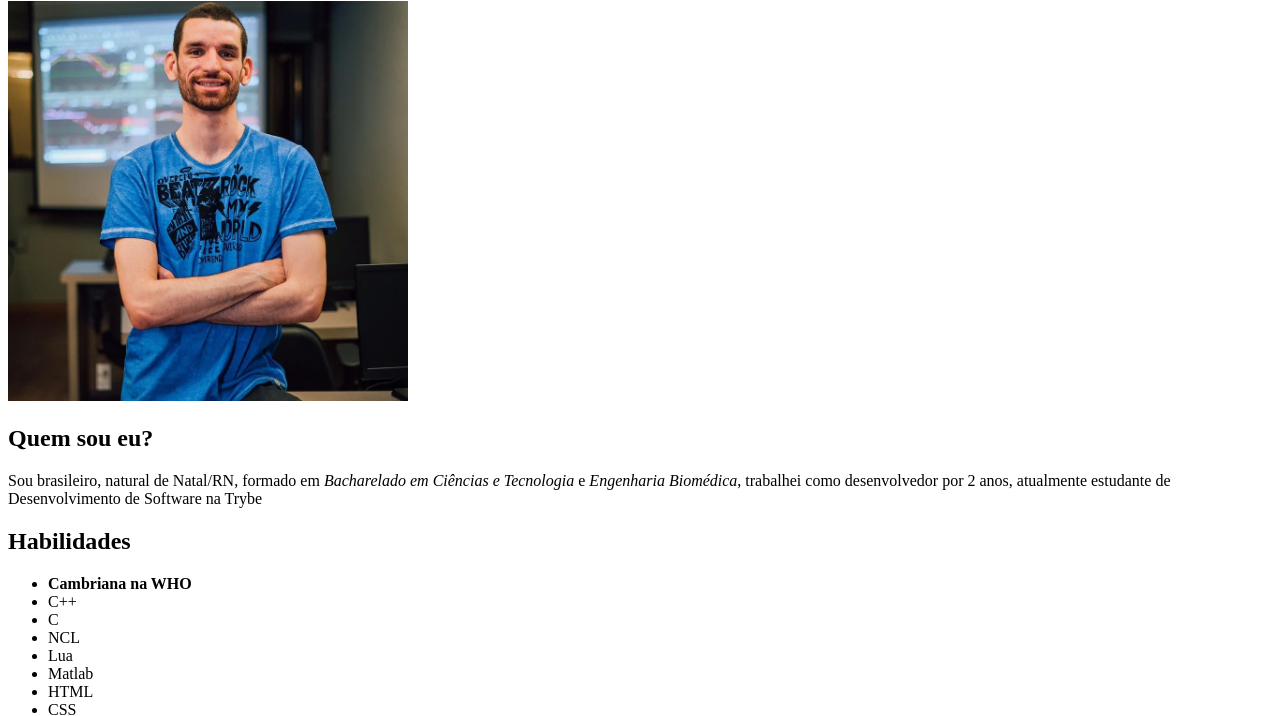
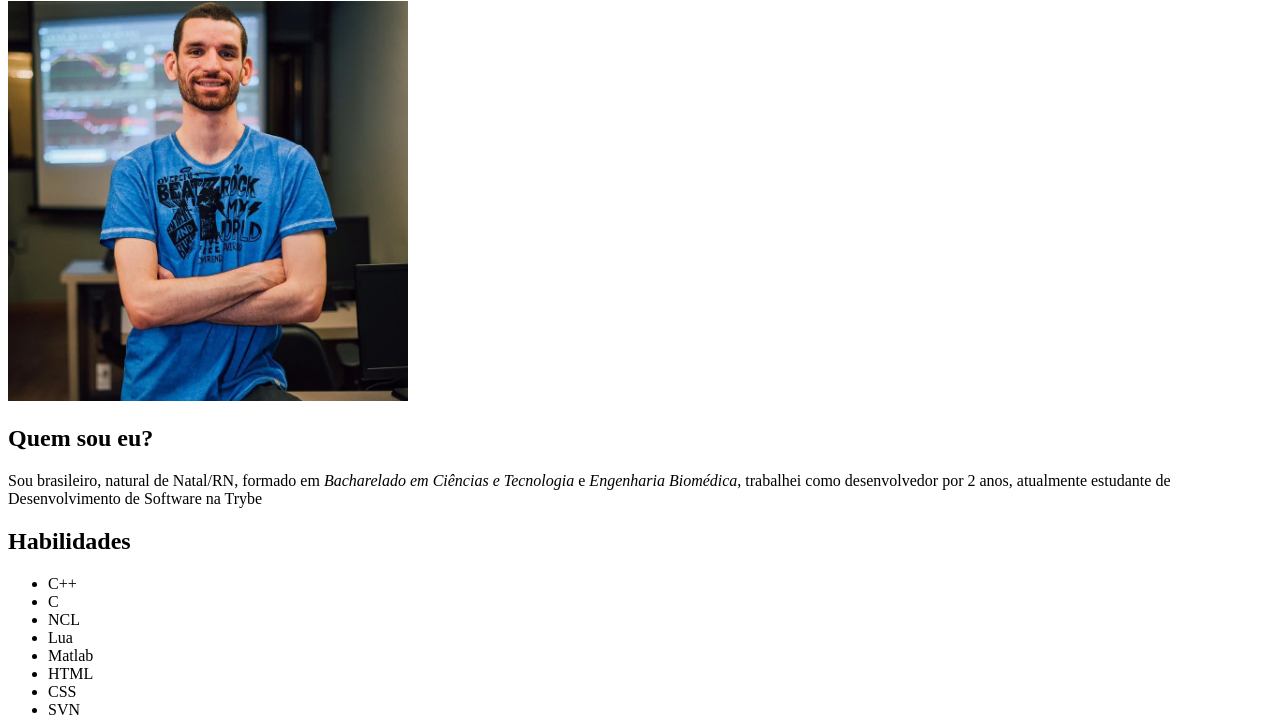
Before and after one commit to danielfasanaro/danielfasanaro.github.io, a plain HTML site: page index.html in a window 1280 px wide. Shown: the part 79-795 px from the top of the page. Drawn offline with Linux system fonts and the light colour scheme.

Commit message:
Update index.html

```diff
--- a/index.html
+++ b/index.html
@@ -12,7 +12,6 @@
 
     <h2 id="skills">Habilidades</h2>
     <ul>
-        <li><strong>Cambriana na WHO</strong></li>
         <li>C++</li>
         <li>C</li>
         <li>NCL</li>
```
